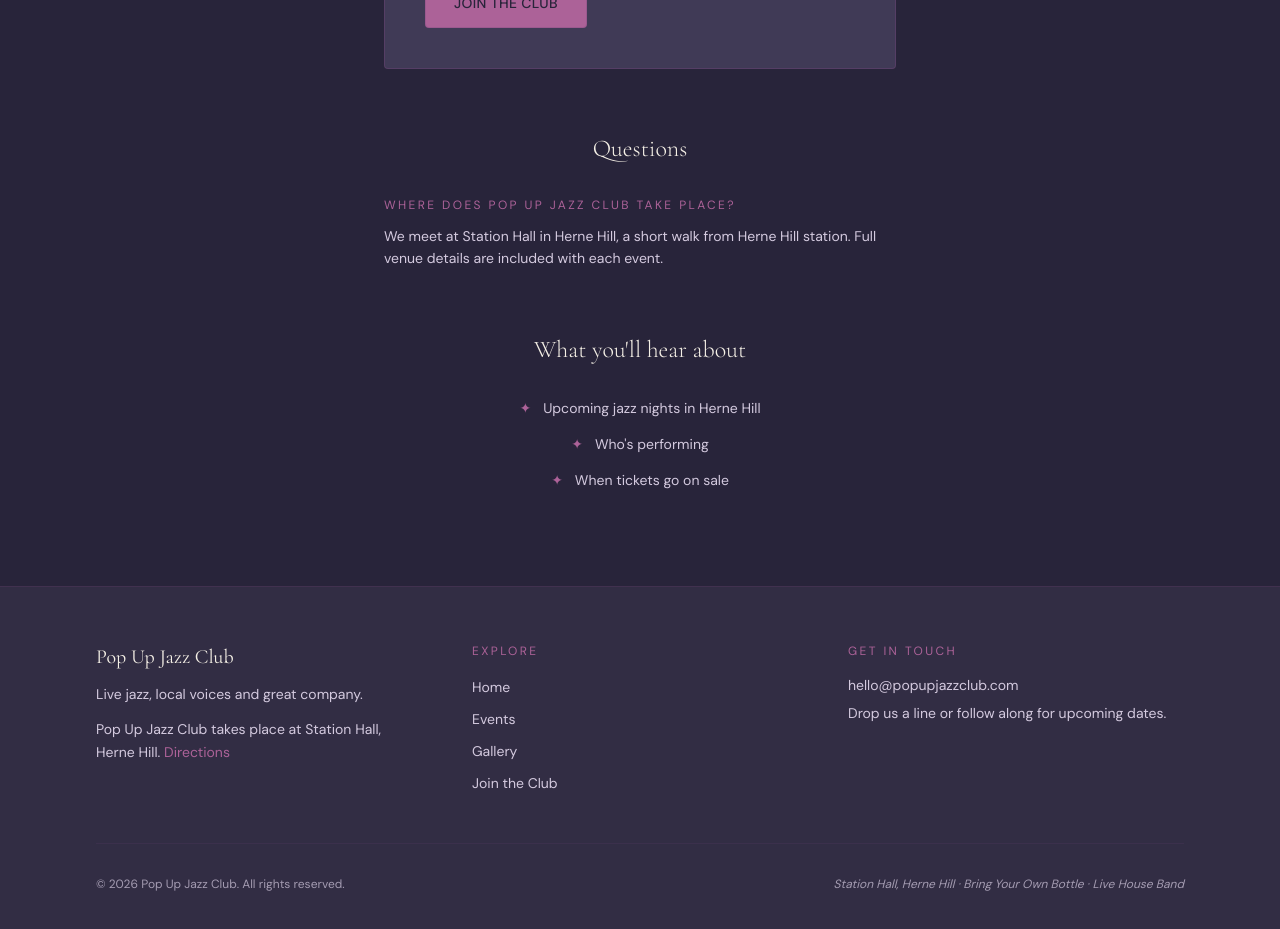
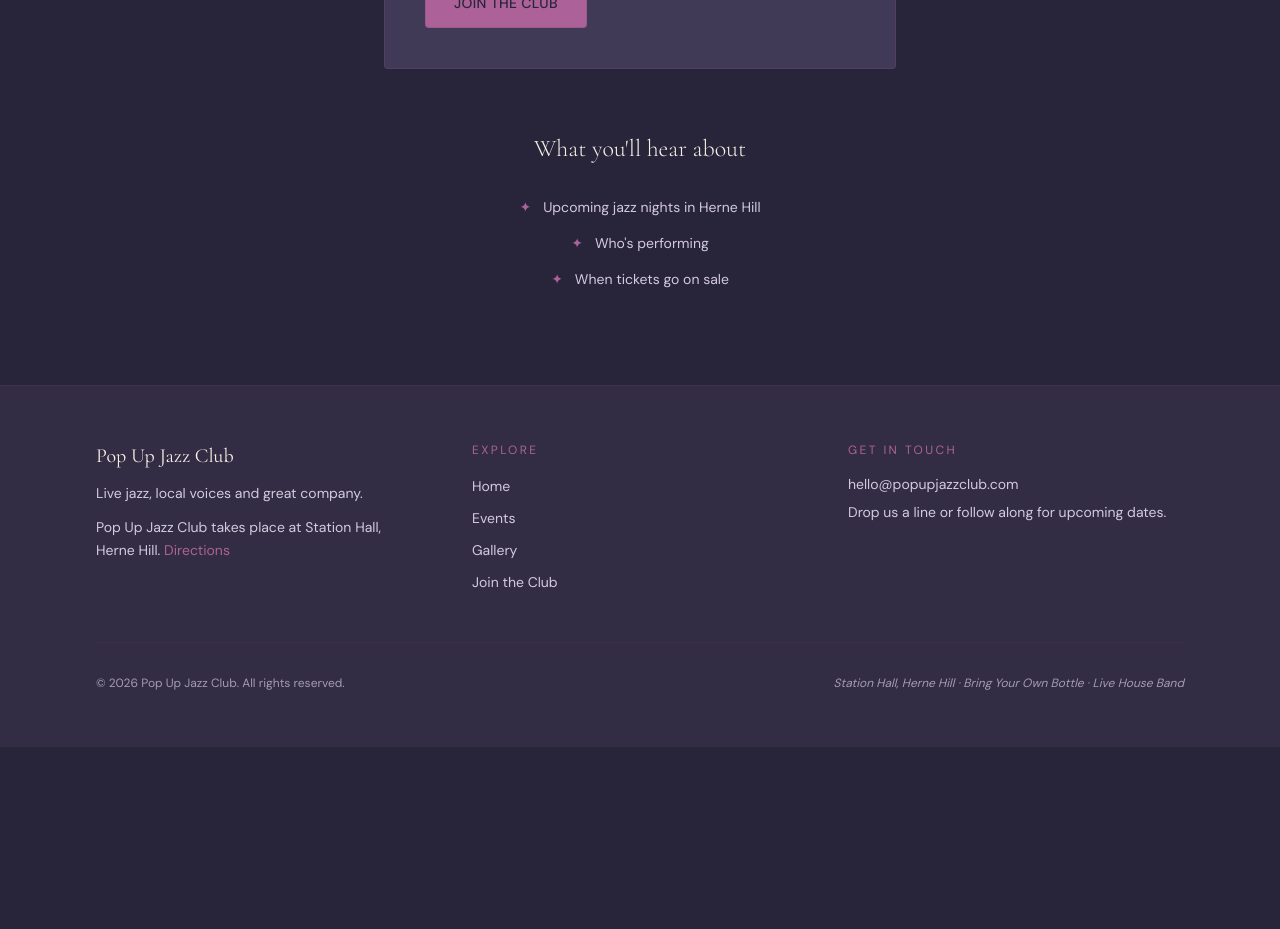
Before and after one commit to HelenStaniland/popupjazzclub, a Next.js app: page /join in a window 1280 px wide. Shown: the part 860-1789 px from the top of the page. After the commit the page ends 1607 px from the top, so only its background shows below. Built offline with nearby package versions, Linux system fonts and the light colour scheme.

Commit message:
Pretty polished now

```diff
--- a/app/events/page.tsx
+++ b/app/events/page.tsx
@@ -13,7 +13,7 @@ const upcomingEvents = [
     date: "Friday 11 September 2026",
     title: "Vocal Jazz Night",
     description:
-      "An open, welcoming evening of vocal jazz — local singers, the house band, and a room full of encouragement. Bring a bottle and come along.",
+      "An open, welcoming evening of vocal jazz — local singers, the house band, candlelit tables and a room full of encouragement. Bring a bottle and come along.",
     status: "On sale",
   },
   {
@@ -84,6 +84,16 @@ export default function EventsPage() {
                     )}
                   </div>
                 </div>
+                <div className="mt-6 border-t border-border/40 pt-6">
+                  <p className="text-xs uppercase tracking-[0.3em] text-gold">
+                    Tickets
+                  </p>
+                  <p className="mt-3 text-sm leading-relaxed text-cream-muted">
+                    Advance tickets: £8
+                    <br />
+                    £10 on the door (subject to availability)
+                  </p>
+                </div>
                 <VenueDetails />
               </article>
             ))}
--- a/app/join/page.tsx
+++ b/app/join/page.tsx
@@ -33,23 +33,6 @@ export default function JoinPage() {
         <div className="mx-auto max-w-xl px-6 lg:px-8">
           <JoinForm />
 
-          <div className="mt-16">
-            <h2 className="text-center font-serif text-2xl font-light text-cream">
-              Questions
-            </h2>
-            <dl className="mt-8 space-y-8">
-              <div>
-                <dt className="text-xs uppercase tracking-[0.2em] text-gold">
-                  Where does Pop Up Jazz Club take place?
-                </dt>
-                <dd className="mt-3 text-sm leading-relaxed text-cream-muted">
-                  We meet at Station Hall in Herne Hill, a short walk from Herne
-                  Hill station. Full venue details are included with each event.
-                </dd>
-              </div>
-            </dl>
-          </div>
-
           <div className="mt-16 text-center">
             <h2 className="font-serif text-2xl font-light text-cream">
               What you&apos;ll hear about
```
